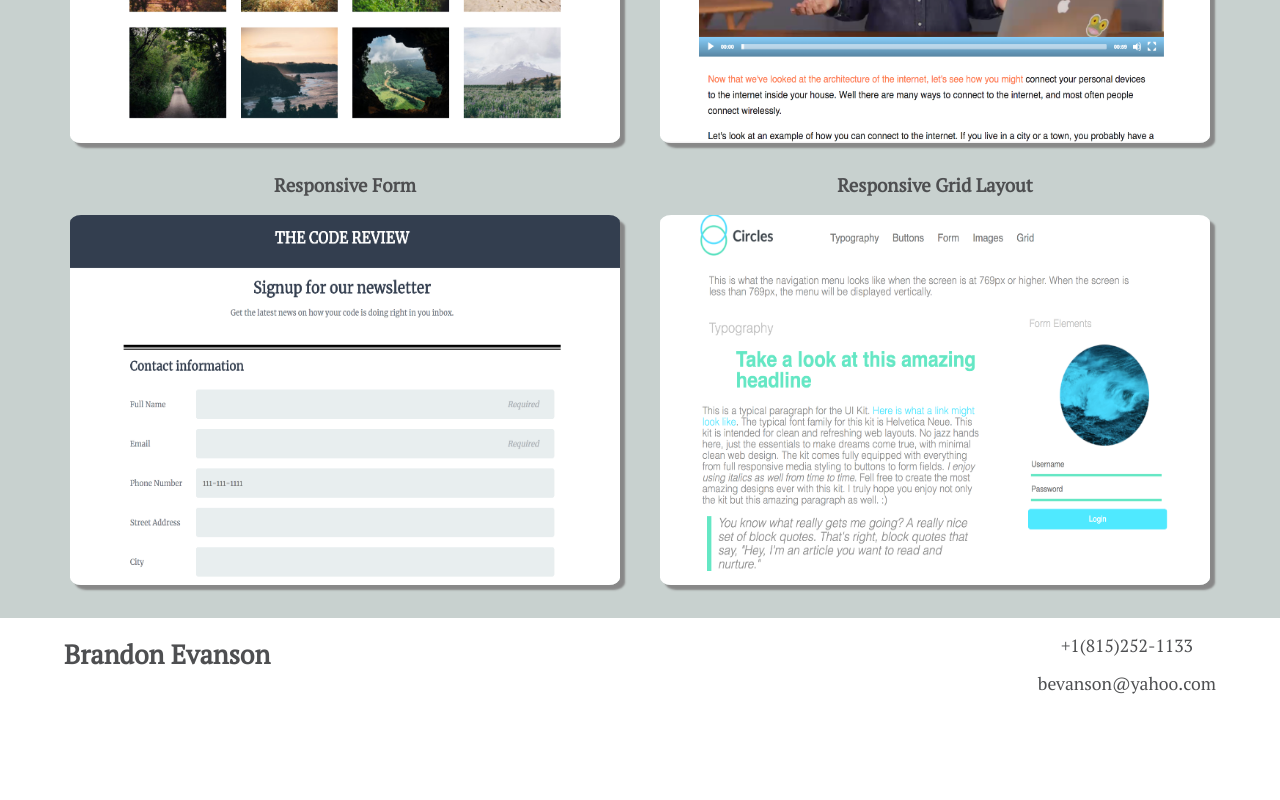
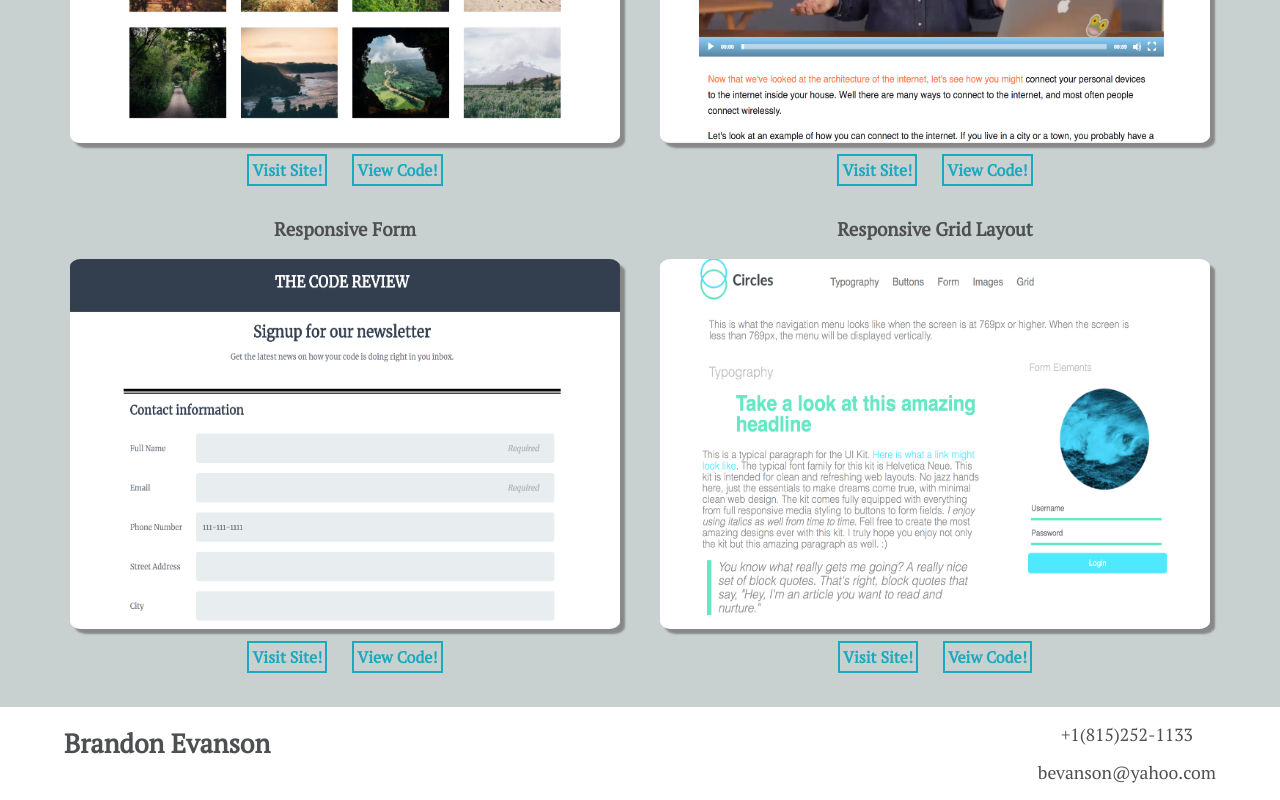
Before and after one commit to bevanson/portfolio, a plain HTML site: page index.html in a window 1280 px wide. Shown: the part 984-1784 px from the top of the page. Before the commit the page ends 1696 px from the top, so only its background shows below. Drawn offline with Linux system fonts and the light colour scheme; a web font is replaced by a local one.

Commit message:
adding site buttons

```diff
--- a/css/styles.css
+++ b/css/styles.css
@@ -96,9 +96,6 @@ body {
   padding-bottom: 20px;
 }
 
-.content {
-}
-
 .subHeading {
   letter-spacing: .1em;
   margin: 0;
@@ -107,9 +104,37 @@ body {
   flex: 1 100%;
 }
 
+/* Styles to website links */
+
 .projectButton {
+  text-decoration: none;
+  color: #1ba8c1;
+  border: 2px solid #1ba8c1;
+  padding: 3px;
+  font-weight: bold;
 }
 
+.content li {
+  list-style-type: none;
+  padding: 5px;
+}
+
+.content li:first-of-type {
+  padding-right: 20px;
+}
+
+/* Flex the links to website */
+
+.websiteLinks {
+  padding-left: 0;
+  margin-top: 0;
+  width: 100%;
+  display: flex;
+  flex-direction: row;
+  flex-wrap: wrap;
+  flex-basis: 50%;
+  justify-content: center;
+}
 
 /* IMAGES ------------ */
 
--- a/index.html
+++ b/index.html
@@ -56,23 +56,40 @@
       <div class="content">
         <h3 class="projectTitle">Interactive Photo Gallery</h3>
         <img class="projects" src="images/interactiveGallery.png" alt="Interactive Galley">
+        <ul class="websiteLinks">
+          <li><a href="https://bevanson.github.io/Techdegree-project-4/" class="projectButton" target="_blank">Visit Site!</a></li>
+          <li><a href="https://github.com/bevanson/techdegree-project-4" class="projectButton" target="_blank">View Code!</a></li>
+        </ul>
       </div>
 
 
       <div class="content">
         <h3 class="projectTitle">Media Player</h3>
         <img class="projects" src="images/interactiveVideo.png" alt="Media Player">
-        <!-- <a href="https://github.com/bevanson/techdegree_project_6" class="projectButton">Code</a> -->
+        <ul class="websiteLinks">
+          <li><a href="https://bevanson.github.io/techdegree_project_6/" class="projectButton" target="_blank">Visit Site!</a></li>
+          <li><a href="https://github.com/bevanson/techdegree_project_6" class="projectButton" target="_blank">View Code!</a></li>
+        </ul>
+
+
       </div>
 
       <div class="content">
         <h3 class="projectTitle">Responsive Form</h3>
         <img class="projects" src="images/responsiveForm.png" alt="Responsive Form">
+        <ul class="websiteLinks">
+          <li><a href="https://bevanson.github.io/techdegree-project-3/" class="projectButton" target="_blank">Visit Site!</a></li>
+          <li><a href="https://github.com/bevanson/techdegree-project-3" class="projectButton" target="_blank">View Code!</a></li>
+        </ul>
       </div>
 
       <div class="content">
         <h3 class="projectTitle">Responsive Grid Layout</h3>
         <img class="projects" src="images/gridLayout.png" alt="Responsive Grid Layout">
+        <ul class="websiteLinks">
+          <li><a href="https://bevanson.github.io/techdegree_project_5/" class="projectButton" target="_blank">Visit Site!</a></li>
+          <li><a href="https://github.com/bevanson/techdegree_project_5" class="projectButton" target="_blank">Veiw Code!</a></li>
+        </ul>
       </div>
 
     </div>
```
Lines whose indentation alone changed are shown as unchanged.
